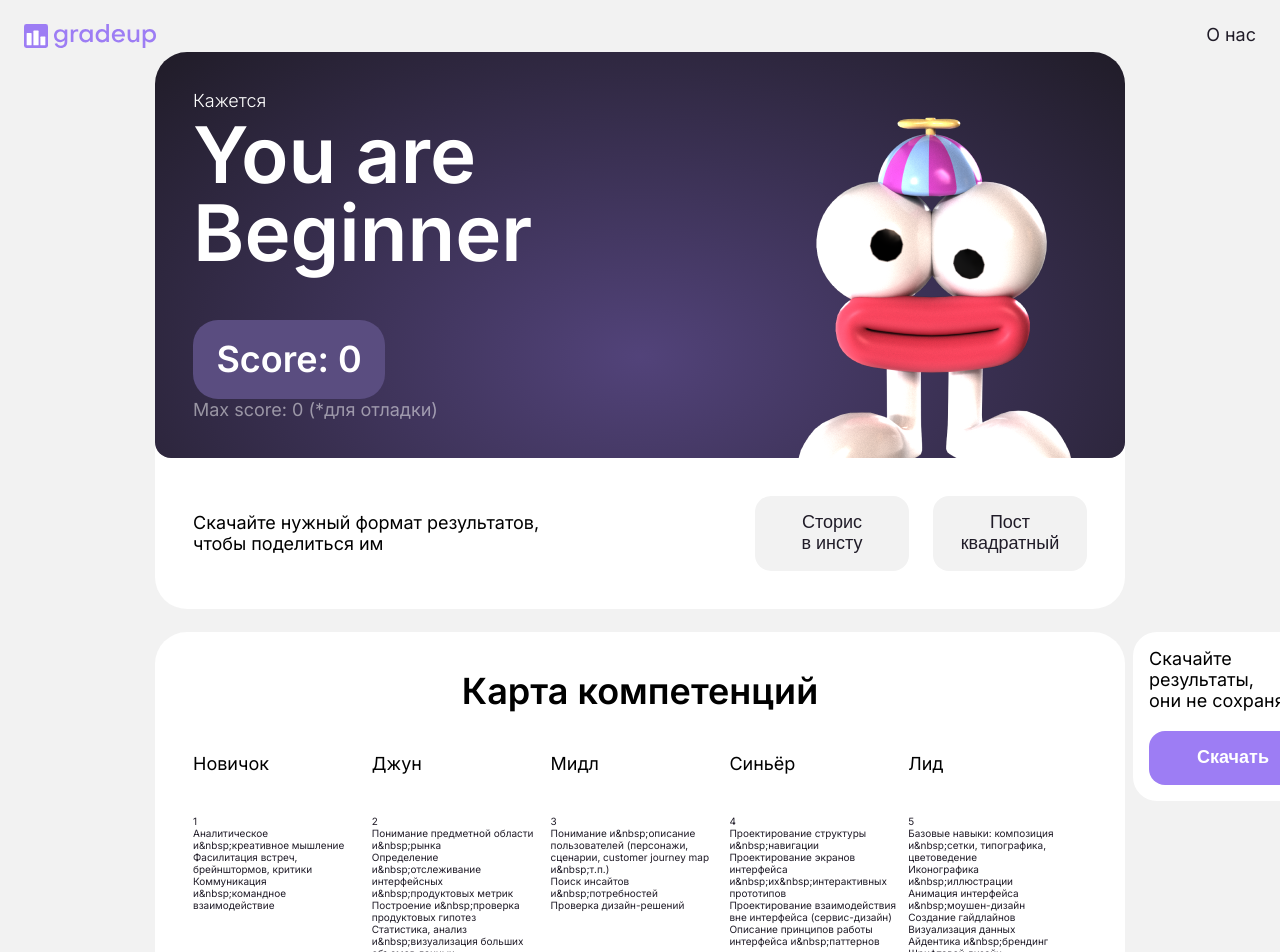
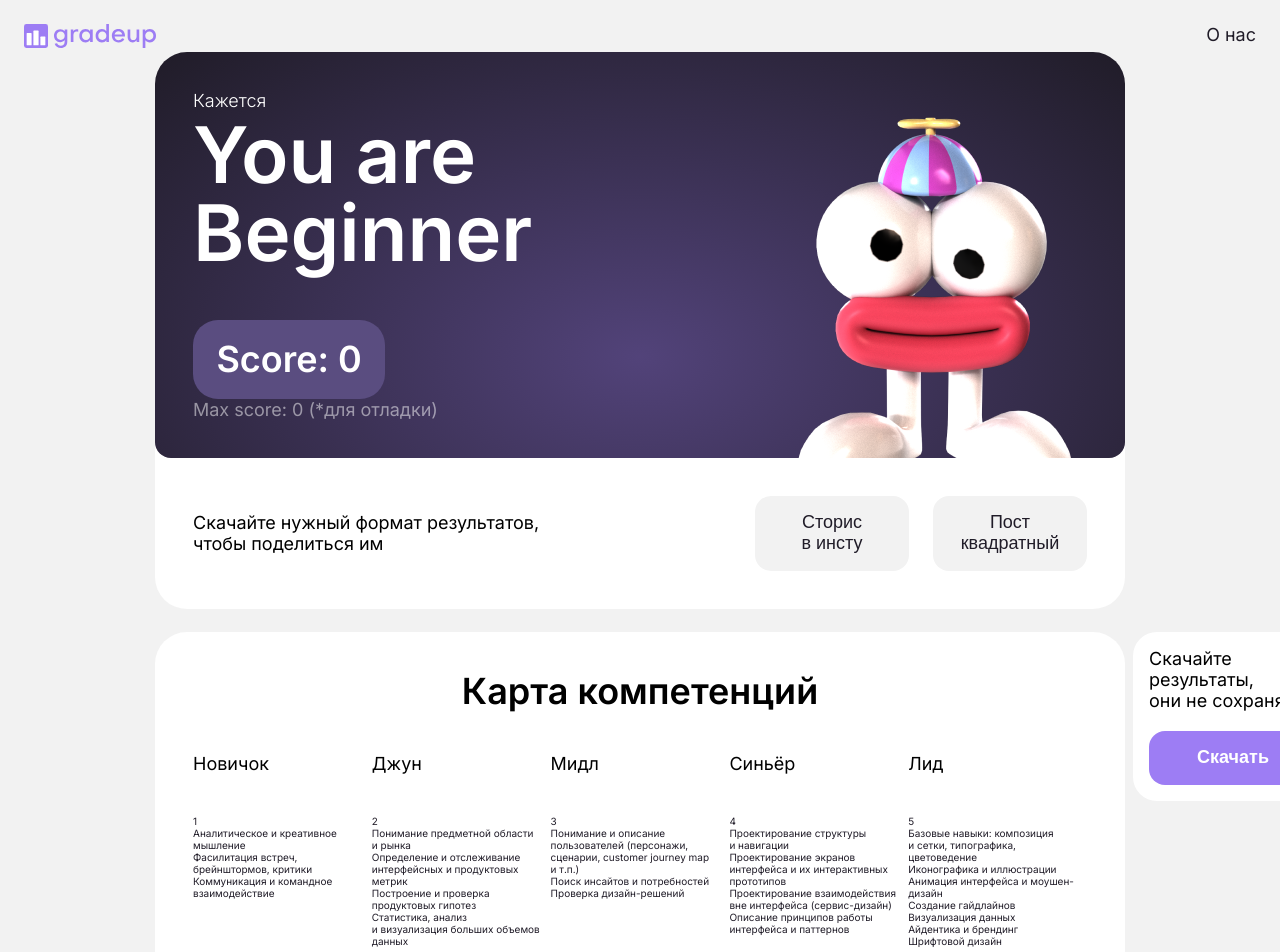
Before and after one commit to mrvotum/gradeup, an Angular app: page /results in a window 1280 px wide. Shown: the top 952 px of the page. Built offline with nearby package versions, Linux system fonts and the light colour scheme.

Commit message:
Теперь текст выводитс с неразрывными пробелами + фикс ошибок в консоли

```diff
--- a/src/app/card-result/card-result.component.html
+++ b/src/app/card-result/card-result.component.html
@@ -45,14 +45,15 @@
 	<div class="competence-map">
 		<div class="competence-map__bar" *ngFor="let bar of service.statistic; let i = index">
 			<div class="competence-map__bar-result" [attr.style]="bar.categoryResWidth"></div>
-			<span class="competence-map__bar-legend">{{ service.testDB[i].theme }}<sup>{{ i + 1 }}</sup></span>
+			<span class="competence-map__bar-legend" *ngIf="service.testDB[i];">{{ service.testDB[i].theme }}<sup>{{ i + 1 }}</sup></span>
+			<!-- <span class="competence-map__bar-legend">{{ service.testDB[i].theme }}<sup>{{ i + 1 }}</sup></span> -->
 			<!-- <span style="position: absolute;left: 20px;top: 50%;transform: translateY(-50%);">{{ bar.categoryTotalScore }} из {{ bar.categoryMaxScore }}</span> -->
 		</div>
 	</div>
 	<div class="competence-map__legend">
 		<div class="competence-map__legend-el" *ngFor="let block of testDB; let j = index">
 			<p>{{ j + 1 }}</p>
-			<p *ngFor="let question of block.questions; let j = index">{{ question.title }}</p>
+			<p *ngFor="let question of block.questions; let j = index" [innerHTML]="question.title"></p>
 		</div>
 	</div>
 
--- a/src/app/card-result/card-result.component.ts
+++ b/src/app/card-result/card-result.component.ts
@@ -20,7 +20,6 @@ export class CardResultComponent implements OnInit {
 
   ngOnInit(): void {
     this.serviceReader.getJSON().subscribe(data => {
-      console.log(data)
       this.testDB = data;
       this.service.testDB = data;
     });
--- a/src/app/card/card.component.html
+++ b/src/app/card/card.component.html
@@ -9,8 +9,8 @@
 		[attr.data-last]="question.questionsEnd">
 
 		<div class="card__title">
-			<div class="sub-title">{{ block.theme }}</div>
-			<div class="title">{{ question.title }}</div>
+			<div class="sub-title" [innerHTML]="block.theme"></div>
+			<div class="title" [innerHTML]="question.title"></div>
 		</div>
 		<div class="card__content card__content--answers">
 			<label
```
